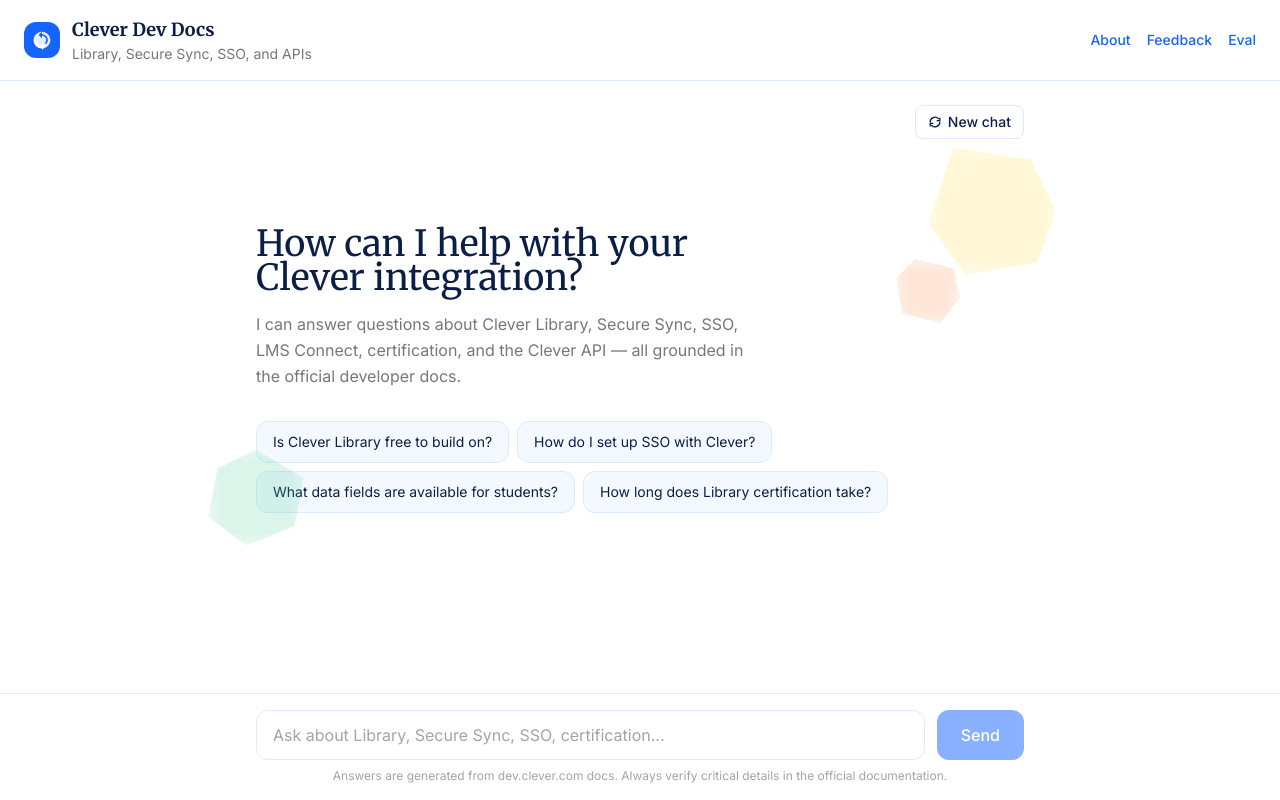
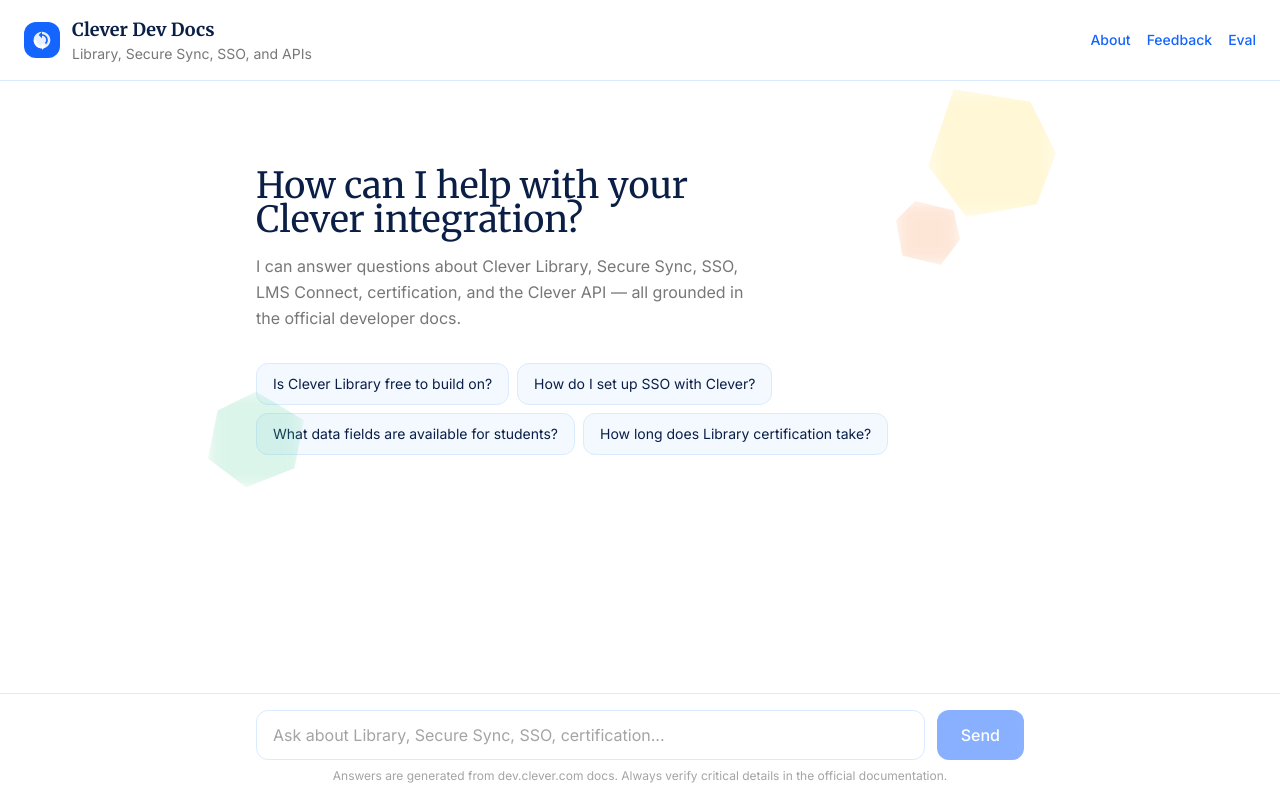
Before and after one commit to legertom/clever-dev-docs, a Next.js app: page / in a window 1280 px wide. Built offline with nearby package versions, Linux system fonts and the light colour scheme.

Commit message:
Only show new chat button after user has chatted
Co-Authored-By: Claude Opus 4.6 <noreply@anthropic.com>

```diff
--- a/src/app/page.tsx
+++ b/src/app/page.tsx
@@ -62,6 +62,7 @@ export default function Home() {
       {/* Messages */}
       <main className="flex-1 overflow-y-auto px-6 py-6">
         <div className="max-w-3xl mx-auto space-y-6">
+          {messages.length > 0 && (
             <div className="flex justify-end">
               <button
                 onClick={resetChat}
@@ -77,6 +78,7 @@ export default function Home() {
                 New chat
               </button>
             </div>
+          )}
           {messages.length === 0 && (
             <div className="py-16 relative">
               {/* Decorative blobs */}
```
Lines whose indentation alone changed are shown as unchanged.
